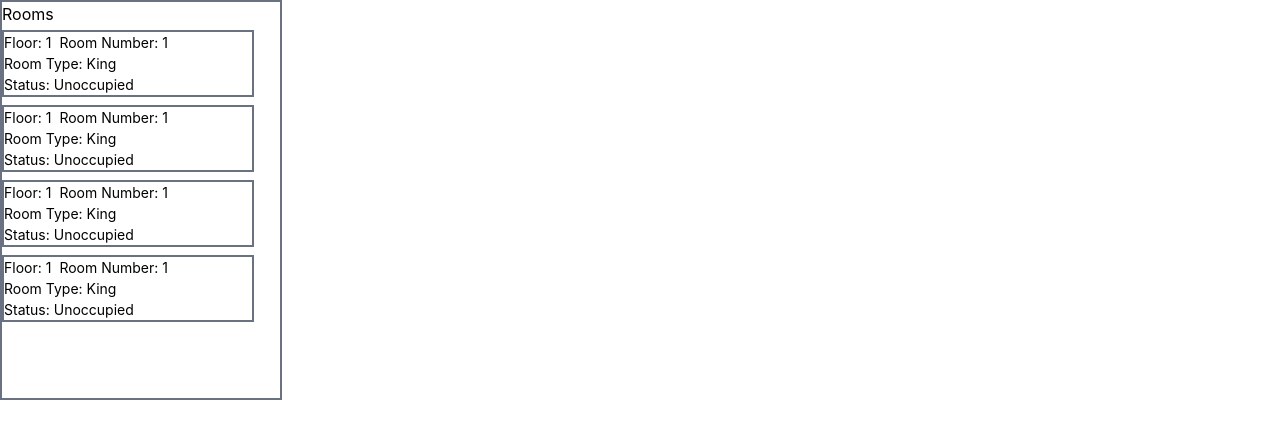
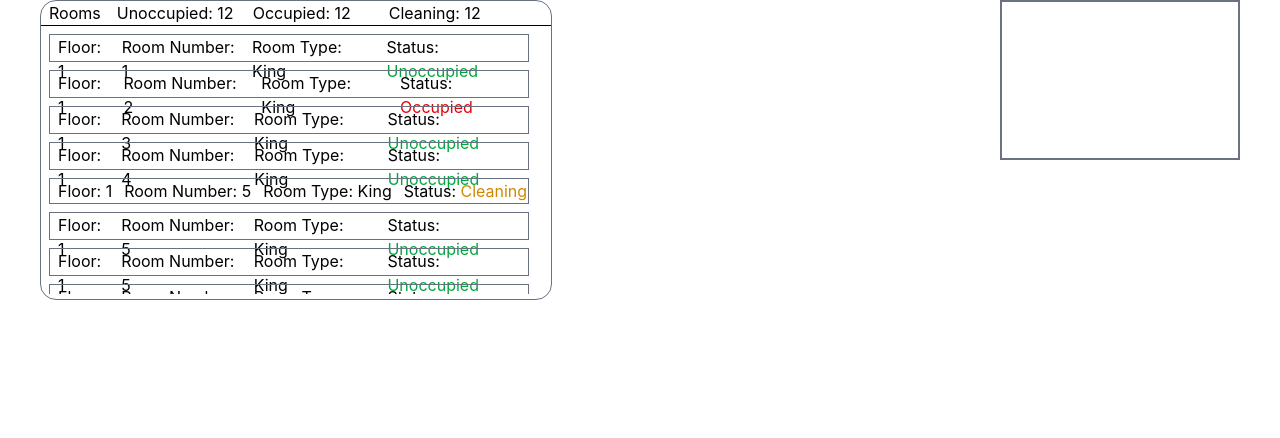
Before and after one commit to clem4521/Hotel-Management, a React (Vite) app in the folder frontend/: page / in a window 1280 px wide. Shown: the top 438 px of the page. Built offline with nearby package versions, Linux system fonts and the light colour scheme.

Commit message:
Redesign: The rooms container and room container

```diff
--- /dev/null
+++ b/frontend/src/components/CustomersContainer.tsx
@@ -0,0 +1,7 @@
+export default function CustomersContainer(){
+    return(
+        <div className="h-40 w-60 border-2 border-gray-500">
+
+        </div>
+    )
+}
--- a/frontend/src/components/RoomContainer.tsx
+++ b/frontend/src/components/RoomContainer.tsx
@@ -1,13 +1,17 @@
 export default function RoomContainer({floor,room_num,room_type,status}:any){
+
+    const statusColor =
+        status === 'Unoccupied'?"text-green-600":
+        status === "Occupied"?"text-red-600":
+        status === "Cleaning"?"text-yellow-600":"text-black";
+
     return(
-        <div className="border-2 border-gray-500 w-63 h-18 cursor-default">
-            <div className="text-[14px]">
-                <div className="flex flex-row gap-2">
-                    <h1>Floor: {floor}</h1>
-                    <h1>Room Number: {room_num}</h1>
-                </div>
+        <div className="border border-gray-500 w-120 h-7 cursor-default pl-2">
+            <div className="text-[16px] flex flex-row gap-3">
+                <h1>Floor: {floor}</h1>
+                <h1>Room Number: {room_num}</h1>
                 <h1>Room Type: {room_type}</h1>
-                <h1>Status: {status}</h1>
+                <h1>Status: <span  className={`${statusColor}`}>{status}</span></h1>
             </div>
         </div>
     )
--- a/frontend/src/components/RoomsContainer.tsx
+++ b/frontend/src/components/RoomsContainer.tsx
@@ -2,16 +2,28 @@ import RoomContainer from "./RoomContainer";
 
 export default function RoomsContainer(){
     return(
-        <div className="border-2 border-gray-500 absolute w-[22%] h-[50%]">
+        <div className="border border-gray-500 w-128 h-75 rounded-2xl">
             <div>
-                <h1 className="mb-1">Rooms</h1>
-                <div className="flex flex-col gap-2 overflow-y-auto h-75">
+                <div className="pl-2 mb-2 border-b flex flex-row gap-4">
+                    <h1>Rooms</h1>
+                    <h1 className="w-30">Unoccupied: <span className="">12</span></h1>
+                    <h1 className="w-30">Occupied: <span className="">12</span></h1>
+                    <h1 className="w-30">Cleaning: <span className="">12</span></h1>
+                </div>
+                {/* Change this later when backend is connected to the frontend*/}
+                <div className="flex flex-col gap-2 w-127 pl-2 h-65 overflow-y-auto">
                     <RoomContainer floor={1} room_num={1} room_type={"King"} status={"Unoccupied"}/>
-                    <RoomContainer floor={1} room_num={1} room_type={"King"} status={"Unoccupied"}/>
-                    <RoomContainer floor={1} room_num={1} room_type={"King"} status={"Unoccupied"}/>
-                    <RoomContainer floor={1} room_num={1} room_type={"King"} status={"Unoccupied"}/>
-                    <RoomContainer floor={1} room_num={1} room_type={"King"} status={"Unoccupied"}/>
-                    <RoomContainer floor={1} room_num={1} room_type={"King"} status={"Unoccupied"}/>
+                    <RoomContainer floor={1} room_num={2} room_type={"King"} status={"Occupied"}/>
+                    <RoomContainer floor={1} room_num={3} room_type={"King"} status={"Unoccupied"}/>
+                    <RoomContainer floor={1} room_num={4} room_type={"King"} status={"Unoccupied"}/>
+                    <RoomContainer floor={1} room_num={5} room_type={"King"} status={"Cleaning"}/>
+                    <RoomContainer floor={1} room_num={5} room_type={"King"} status={"Unoccupied"}/>
+                    <RoomContainer floor={1} room_num={5} room_type={"King"} status={"Unoccupied"}/>
+                    <RoomContainer floor={1} room_num={5} room_type={"King"} status={"Unoccupied"}/>
+                    <RoomContainer floor={1} room_num={5} room_type={"King"} status={"Unoccupied"}/>
+                    <RoomContainer floor={1} room_num={5} room_type={"King"} status={"Unoccupied"}/>
+                    <RoomContainer floor={1} room_num={5} room_type={"King"} status={"Unoccupied"}/>
+                    <RoomContainer floor={1} room_num={5} room_type={"King"} status={"Unoccupied"}/>
                 </div>
             </div>
         </div>
--- a/frontend/src/pages/DashboardPage.tsx
+++ b/frontend/src/pages/DashboardPage.tsx
@@ -1,8 +1,17 @@
-import RoomsContainer from "../components/roomsContainer"
+import CustomersContainer from "../components/CustomersContainer";
+import RoomsContainer from "../components/RoomsContainer";
 function DashBoardPage(){
     return(
         <div>
-            <RoomsContainer/>
+            <main className="relative">
+               <div className="absolute top-0 left-10">
+                    <RoomsContainer/>
+               </div>
+                <div className="absolute top-0 right-10">
+                    <CustomersContainer/>
+                </div>
+
+            </main>
         </div>
     )
 }
```
Also changed, not shown: frontend/src/components/AddMoreRoomBtn.tsx (added), frontend/src/components/CustomerContainer.tsx (added).
